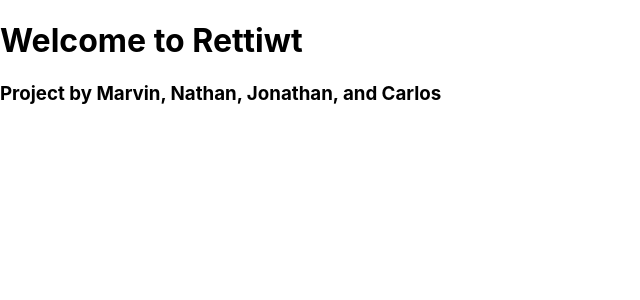
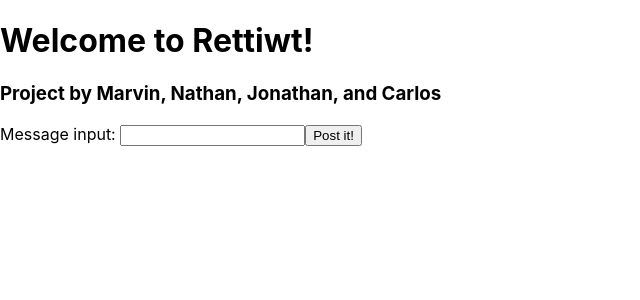
Before and after one commit to LoloMarty/CS4610_WebApp, a React (Create React App) app: page / in a window 1280 px wide. Shown: the top 300 px of the page, without its empty margins (0-640 px from the left). Built offline with nearby package versions, Linux system fonts and the light colour scheme.

Commit message:
Added a text box and button

```diff
--- a/src/App.tsx
+++ b/src/App.tsx
@@ -1,12 +1,18 @@
 import React from "react";
-import logo from "./logo.svg";
+//import logo from "./logo.svg";
 import "./App.css";
+
+function addText(){
+  alert('This is a test');
+}
 
 function App() {
   return (
     <>
-      <h1>Welcome to Rettiwt</h1>
+      <h1>Welcome to Rettiwt!</h1>
       <h3>Project by Marvin, Nathan, Jonathan, and Carlos</h3>
+      <label> Message input: <input name="userMessage"></input></label>
+      <button onClick={addText}>Post it!</button>
     </>
   );
 }
```
